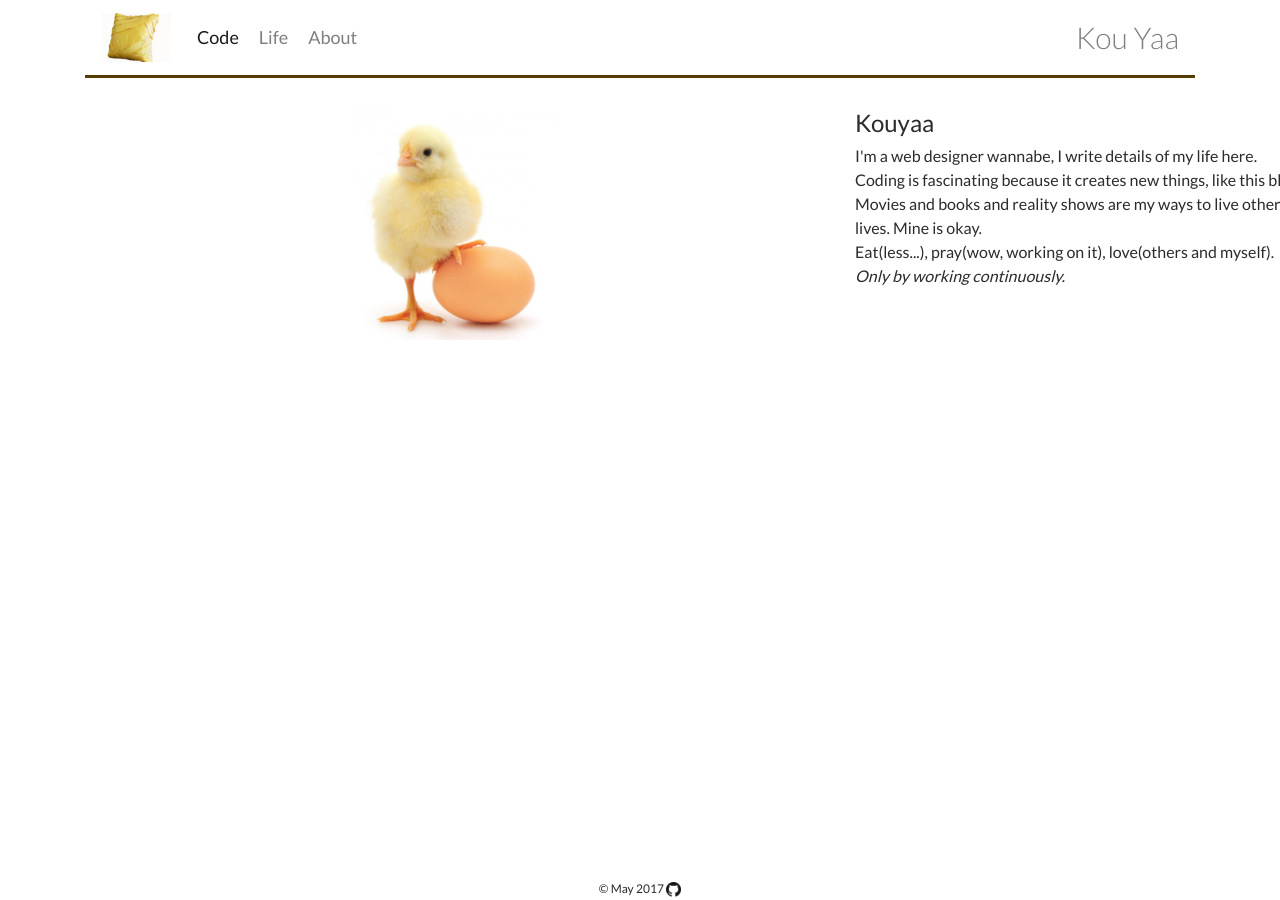
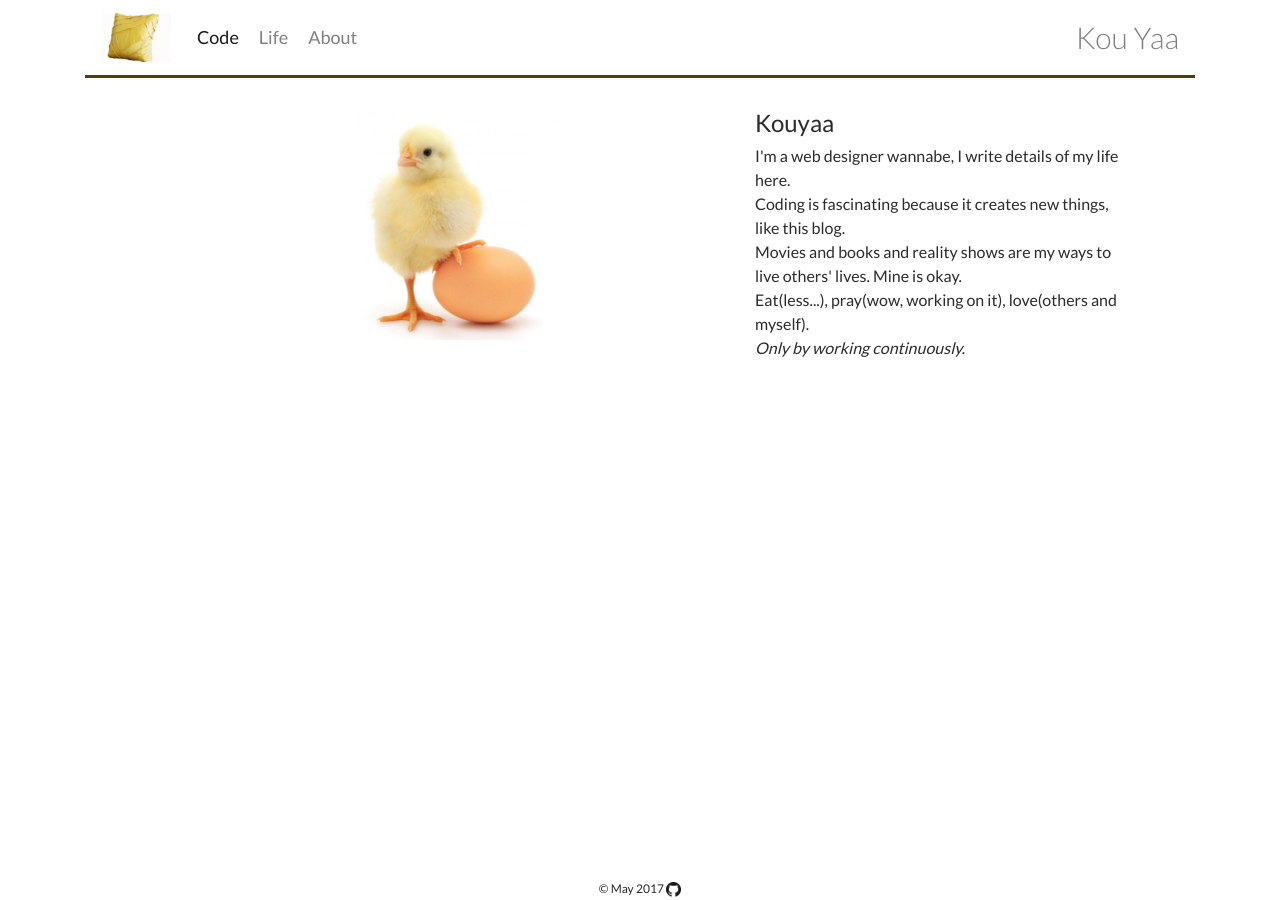
Before and after one commit to yinkouya/yinkouya.github.io, a Jekyll site: the page built from about.html, in a window 1280 px wide. Built offline with Jekyll 4.4.1, drawn with Linux system fonts in a browser that asks for light colours; nearby versions of some CDN libraries.

Commit message:
Update style.css

```diff
--- a/assets/style.css
+++ b/assets/style.css
@@ -76,3 +76,8 @@ img.footer {
 .life-item {
   display: block;
 }
+
+.row-about {
+  width: 800px;
+  margin: 0 auto;
+}
```
